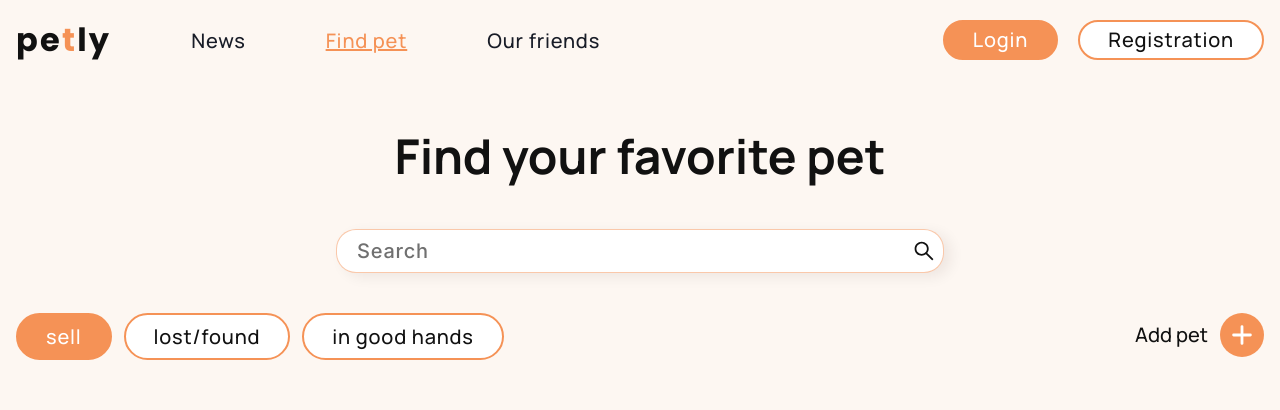
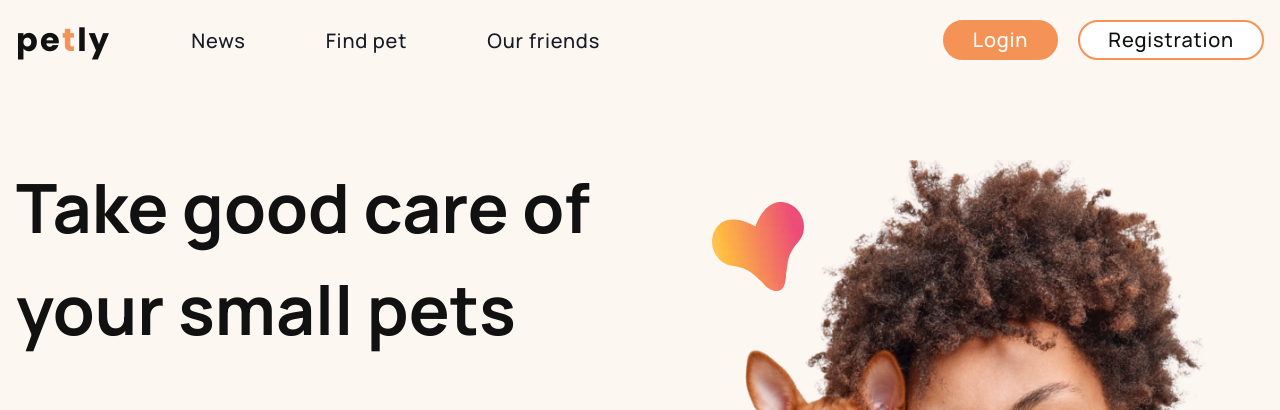
Before and after one commit to andrii-petlovanyi/pets_project_client, a React (Create React App) app: page / in a window 1280 px wide. Before the commit this address led to /notices/sell. Shown: the top 410 px of the page. Built offline with nearby package versions, Linux system fonts and the light colour scheme; no server answers.

Commit message:
fixed(Home): add Home page -> index

```diff
--- a/src/App.jsx
+++ b/src/App.jsx
@@ -1,6 +1,6 @@
 import React, { useEffect } from 'react';
 import { Suspense } from 'react';
-import { Route, Routes, useLocation, useNavigate } from 'react-router-dom';
+import { Route, Routes } from 'react-router-dom';
 import { Layout } from './layout/Layout';
 import './index.css';
 import {
@@ -27,15 +27,12 @@ import PublicRoute from './components/Routes/PublicRoute';
 
 function App() {
   const dispatch = useDispatch();
-  const navigate = useNavigate();
-  const location = useLocation().pathname;
   const token = useSelector(userSelectors.getToken);
   const { data, isLoading } = useGetUserQuery(token, {
     skip: token === null,
   });
 
   useEffect(() => {
-    if (location == '/') navigate('/notices/sell');
     if (!data) return;
 
     dispatch(refresh(data));
@@ -47,7 +44,7 @@ function App() {
         <Routes>
           <Route path="/" element={<Layout />}>
             <Route element={<PublicRoute />}>
-              <Route path='/home' element={<Home />} />
+              <Route index element={<Home />} />
             </Route>
             <Route element={<PrivateRoute />}>
               <Route path="/user" element={<UserDashboard />} />
--- a/src/components/Auth/RegisterForm.jsx
+++ b/src/components/Auth/RegisterForm.jsx
@@ -24,7 +24,7 @@ import { register as userRegister } from '../../redux/user/userSlice';
 import {
   locationRegExp,
   passRegexp,
-  phoneRegExp,
+  // phoneRegExp,
 } from '../../services/validation';
 import Toast from '../../hooks/toast';
 
```
